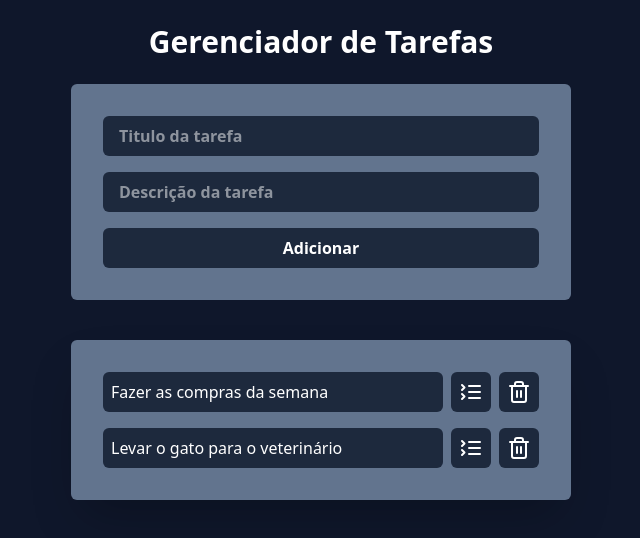
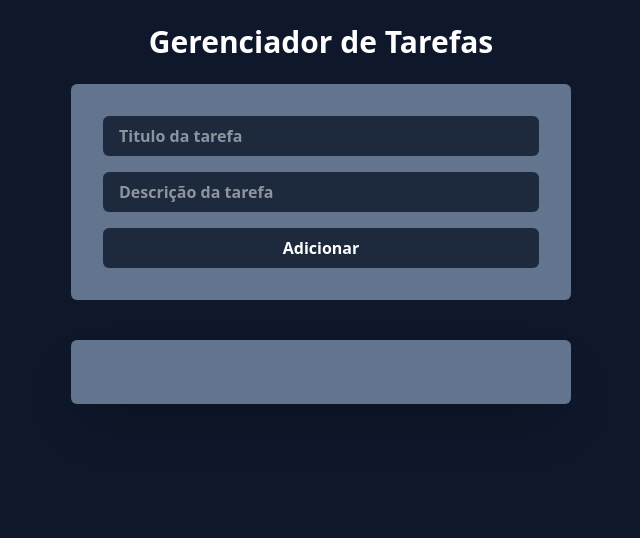
Before and after one commit to mariaeac/react-task-manager, a React app: page / in a window 1280 px wide. Shown: the top 538 px of the page, without its empty margins (319-959 px from the left). Built offline with nearby package versions, Linux system fonts and the light colour scheme; the HTML template or start-up script is replaced by a standard one.

Commit message:
feat: salvando tasks no LocalStorage

```diff
--- a/src/App.jsx
+++ b/src/App.jsx
@@ -1,25 +1,18 @@
-import { useState } from "react";
+import { useEffect, useState } from "react";
 import AddTask from "./components/AddTask";
 import Tasks from "./components/Tasks";
-import { v4 as uuidv4 } from 'uuid';
-
-
+import { v4 as uuidv4 } from "uuid";
 
 function App() {
-  const [tasks, setTasks] = useState([
-    {
-      id: 1,
-      title: "Fazer as compras da semana",
-      description: "Fazer as compras da semana no supermercado",
-      isCompleted: false,
-    },
-    {
-      id: 2,
-      title: "Levar o gato para o veterinário",
-      description: "Levar o gato para cortas as unhas no veterinário",
-      isCompleted: false,
-    },
-  ]);
+  const [tasks, setTasks] = useState(() => {
+    const savedTasks = localStorage.getItem("tasks");
+    return savedTasks ? JSON.parse(savedTasks) : [];
+
+  });
+
+  useEffect(() => {
+    localStorage.setItem("tasks", JSON.stringify(tasks));
+  }, [tasks]);
 
   function onTaskClick(taskId) {
     const newTasks = tasks.map((task) => {
```
